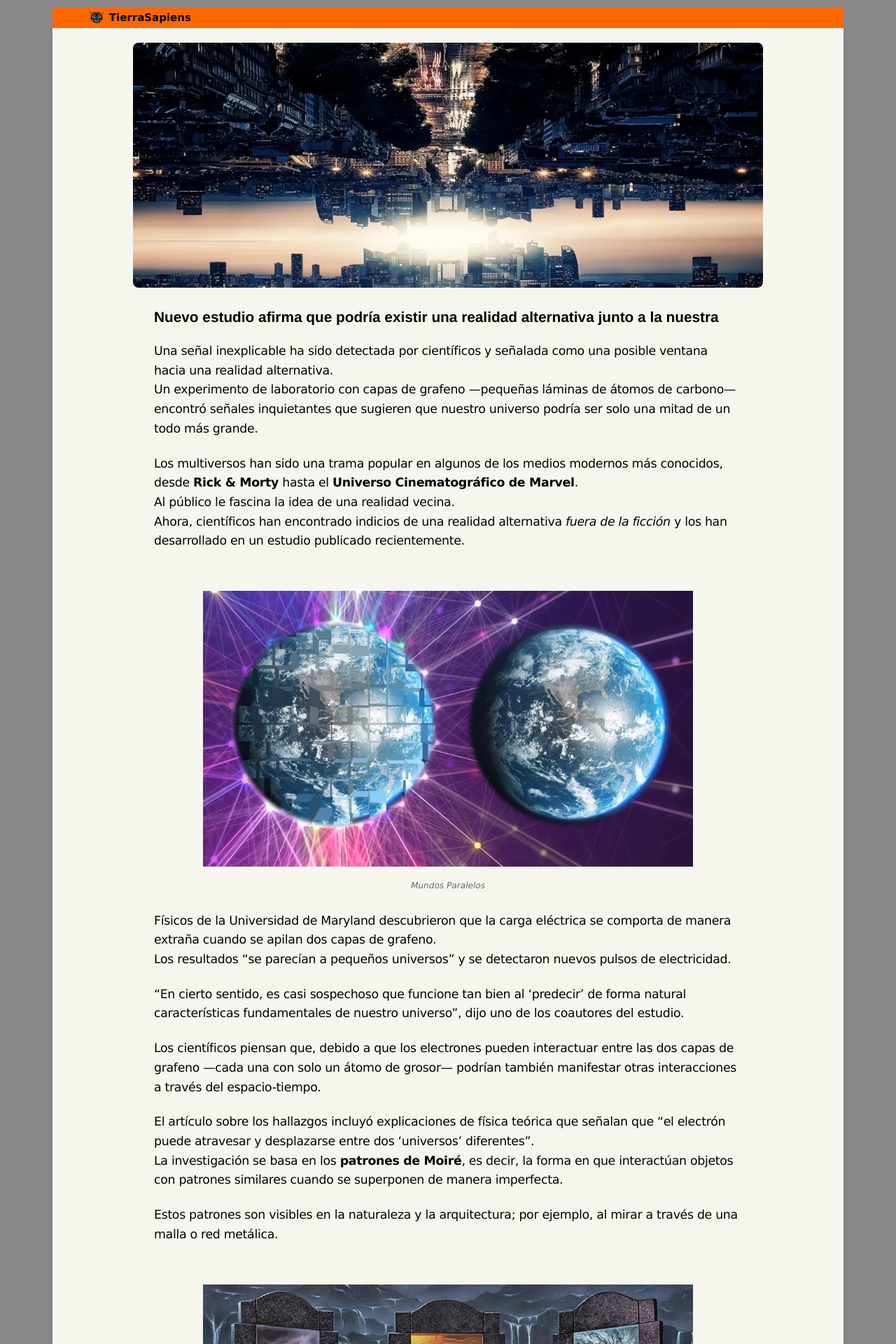
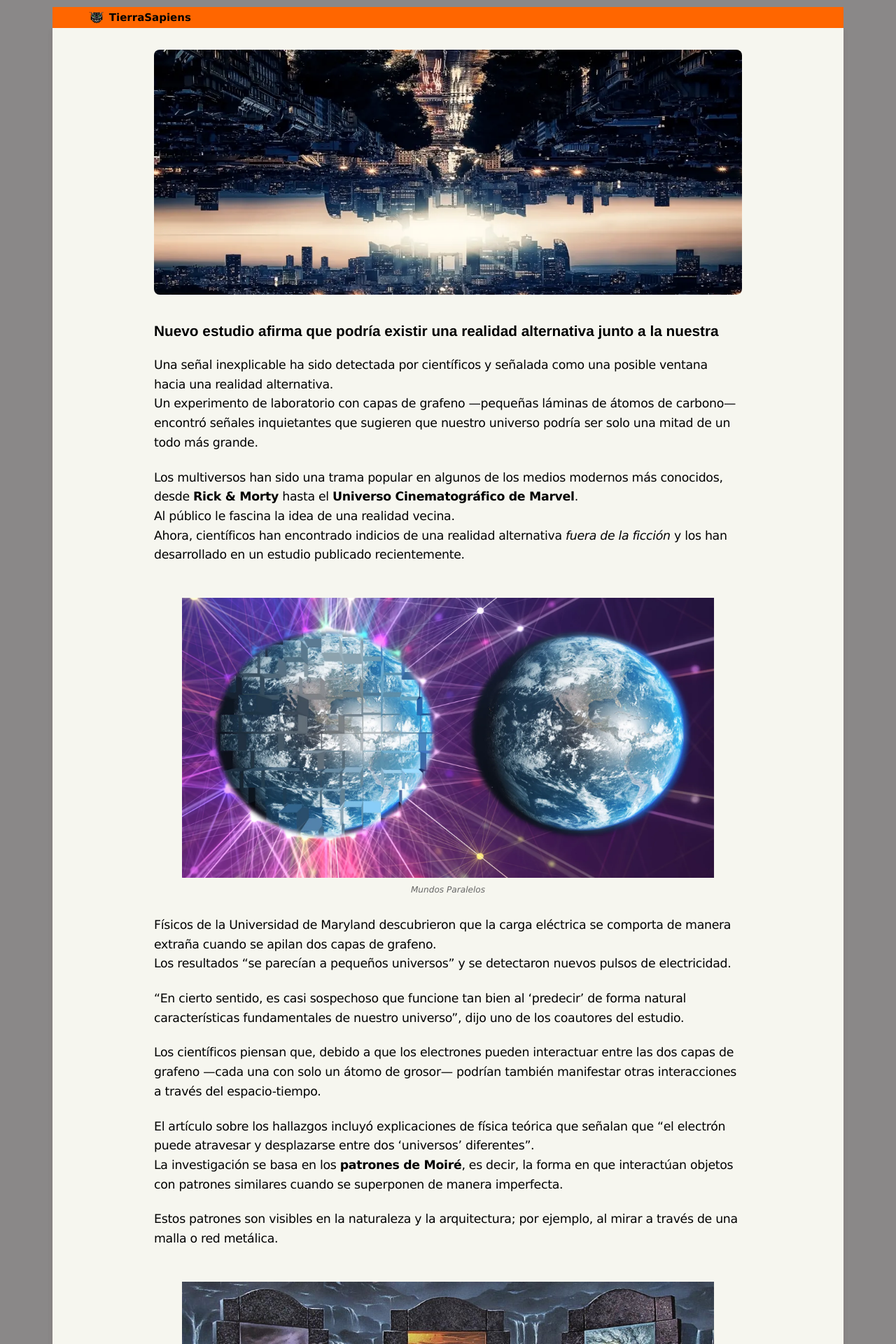
Before and after one commit to TierraSapiens/RealidadAlterna, a Jekyll site: the page built from _posts/2025-11-16-nuevo-estudio-afirma-que-podria-existir-una-realidad-alternativa.md, in a window 1280 px wide. Shown: the top 1920 px of the page at 70% size. Built offline with Jekyll 4.4.1, drawn with Linux system fonts in a browser that asks for light colours.

Commit message:
modifcar

```diff
--- a/assets/css/style.css
+++ b/assets/css/style.css
@@ -469,6 +469,15 @@ footer {
     margin-bottom: 10px !important; /* Espacio entre cada punto */
 }
 
+.post-container img,
+.post-content img,
+main img {
+    max-width: 100% !important;
+    height: auto !important;
+    display: block !important;
+    margin: 10px auto !important;
+}
+
 /* Las negritas dentro de la lista (ej: "El argumento:") */
 .post-content li strong {
     color: #000000 !important; /* Negro puro para destacar */
```
